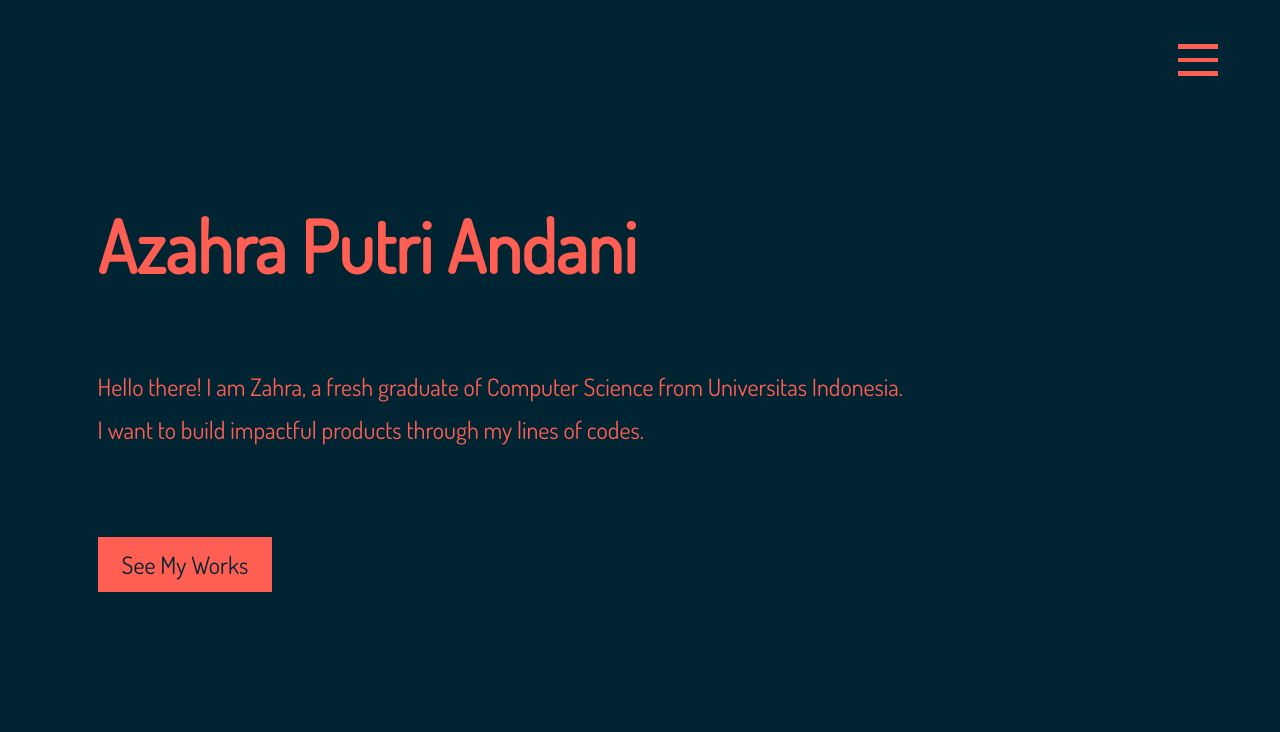
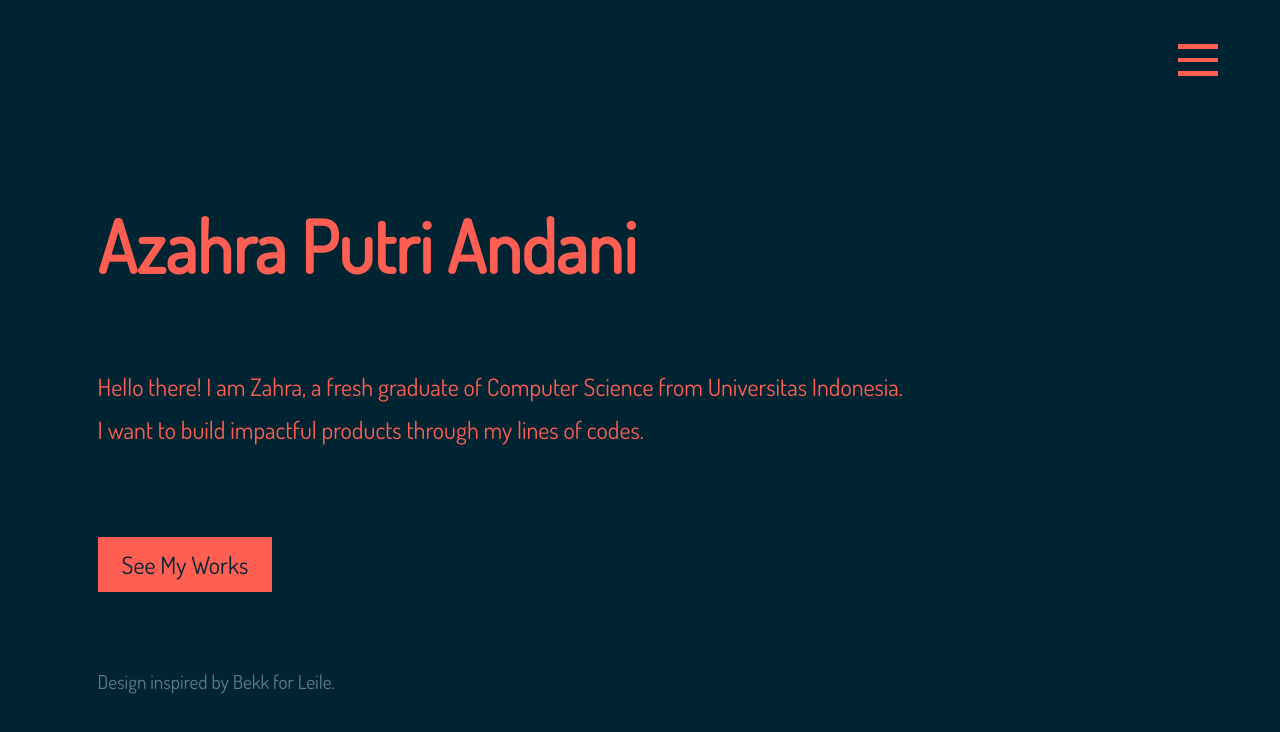
Before and after one commit to azahrandani/web-porto, a Next.js app: page / in a window 1280 px wide. Shown: the top 732 px of the page. Built offline with nearby package versions, Linux system fonts and the light colour scheme; a web font is replaced by a local one.

Commit message:
Add credits for design

```diff
--- a/pages/index.js
+++ b/pages/index.js
@@ -28,6 +28,7 @@ export default function Home() {
           </button>
         </Link>
       </div>
+      <p className={`${styles.text} ${styles.credits}`}>Design inspired by <a className={`${styles.credits_link}`} href="https://www.behance.net/gallery/80571527/Leile?tracking_source=search_projects_recommended%7Cprofile%20website" target="_blank">Bekk for Leile</a>.</p>
     </div>
   )
 }
--- a/styles/Home.module.css
+++ b/styles/Home.module.css
@@ -34,6 +34,17 @@
 .text {
   font-family: 'Dosis';
   color: #FF5F53;
+}
+
+.credits {
+  margin-top: 4em;
+  font-size: 1.2em;
+  padding-left: 7vw;
+  color: #617C87;
+}
+
+.credits_link:hover {
+  color: #FFDBDB;
 }
 
 .my_name {
```
